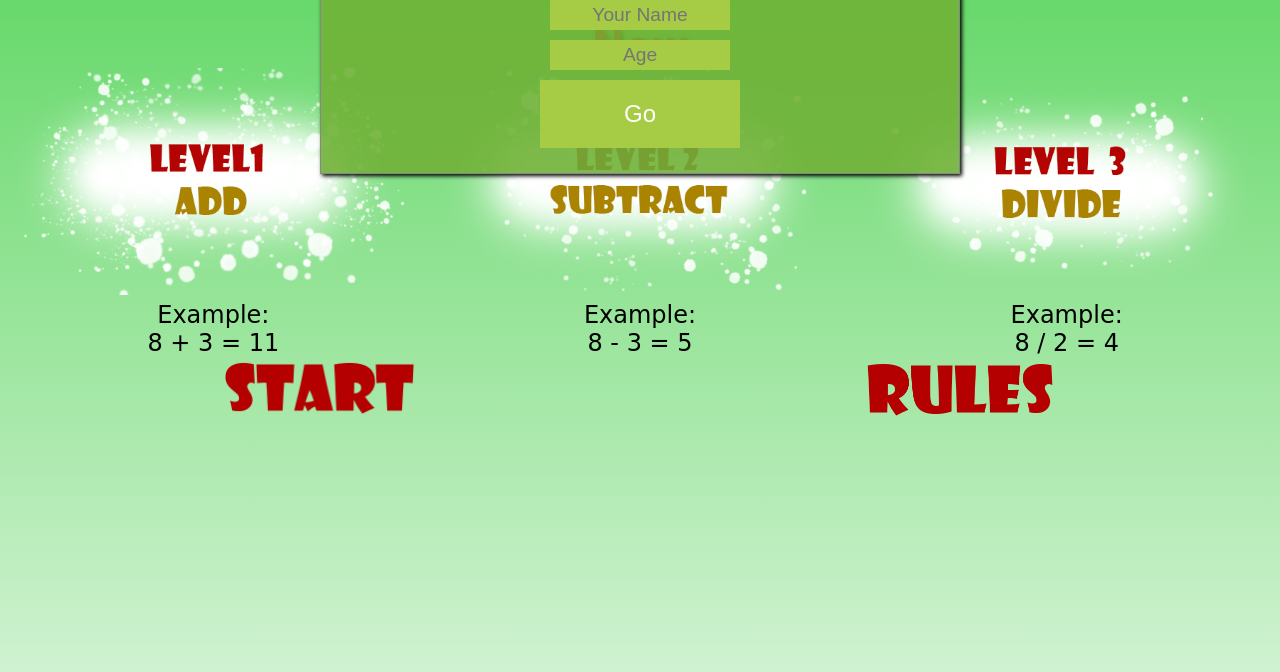
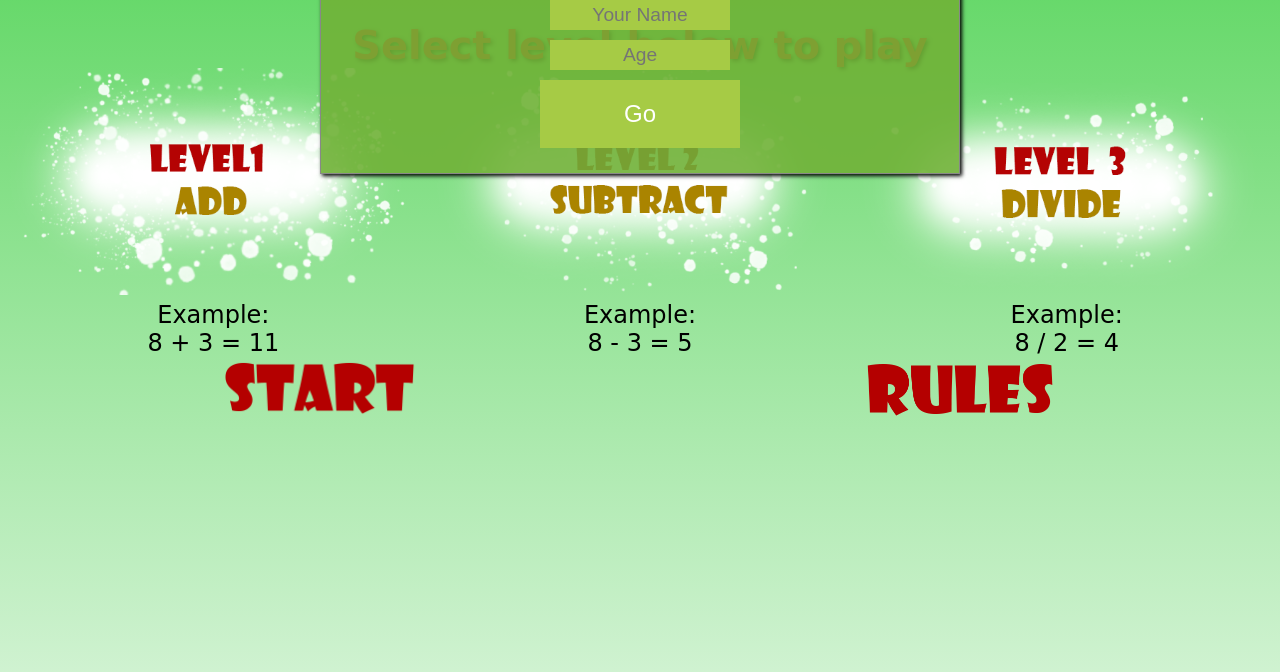
Before and after one commit to Charon89/Charon89.github.io, a plain HTML site: page index.html in a window 1280 px wide. Shown: the part 128-800 px from the top of the page. Drawn offline with Linux system fonts and the light colour scheme; a web font is replaced by a local one.

Commit message:
Update index.html

```diff
--- a/index.html
+++ b/index.html
@@ -15,7 +15,7 @@
 			<a=h ref="index.html">
 				<h1>Math Game</h1>
 				</a>
-				<h5>New</h5>
+				<h5>Select level below to play</h5>
 				<!--<audio autoplay loop>
 				              <source src="MEDIA/index_audio.mp3" type="audio/mpeg">
 			              </audio>-->
```
